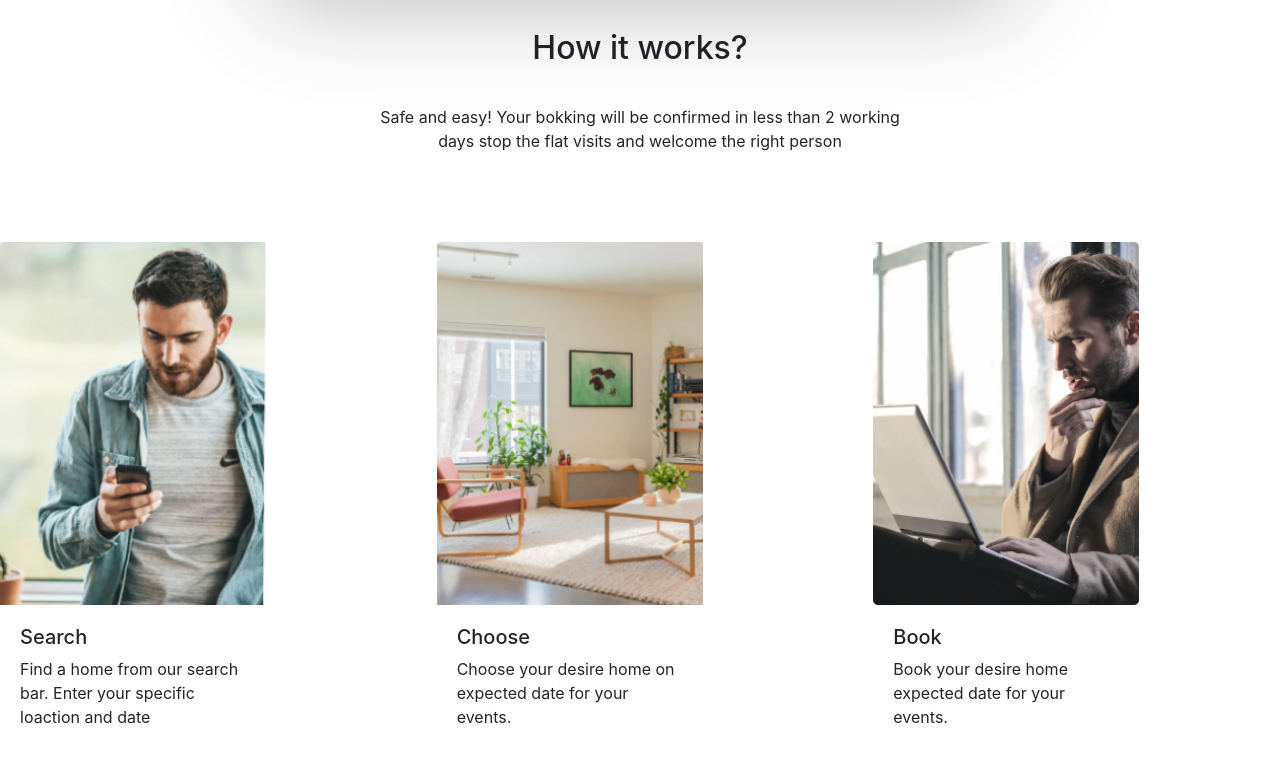
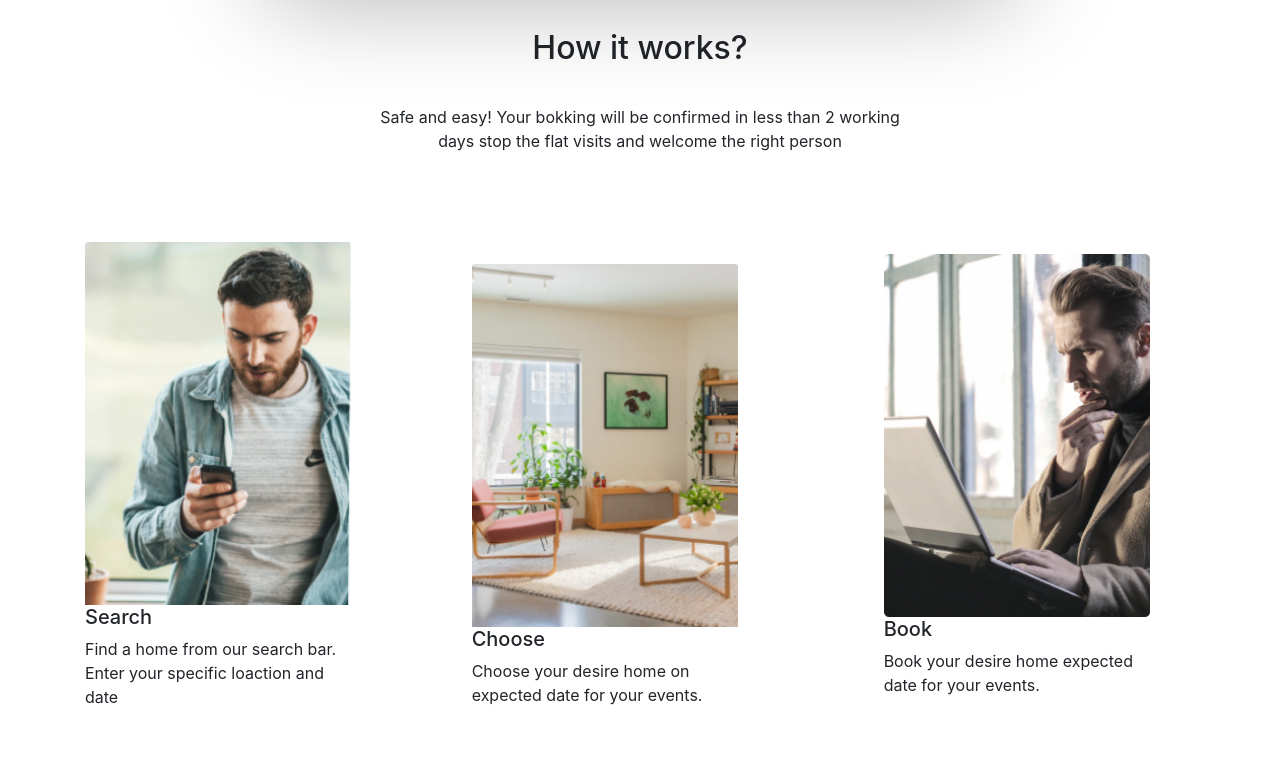
Before and after one commit to TomaszHoffman/dremo, a plain HTML site: page index.html in a window 1280 px wide. Shown: the part 1062-1827 px from the top of the page. After the commit the page ends 1787 px from the top, so only its background shows below. Drawn offline with nearby package versions, Linux system fonts and the light colour scheme; a script that the page names is missing.

Commit message:
added card section

```diff
--- a/assets/styles/styles.scss
+++ b/assets/styles/styles.scss
@@ -134,24 +134,30 @@ body {
   margin-top: 30px;
 }
 
-.process__cards {
+.process {
+  position: relative;
   margin-top: 73px;
-  display: inline-flex;
+  display: flex;
+
+  align-items: center;
+  flex-direction: row;
+}
+
+.card__single {
   justify-content: center;
+  align-items: center;
+  width: 266px;
+  margin-left: 70px;
+  margin-top: 0px;
+  border-radius: 5px;
+  text-align: right;
+}
 
+.card__single--margin-top {
+  margin-top: 10px;
+}
+
+.card__body {
+  padding: 0px;
 
 }
-
-
-
-.card__one {
-  width: 266px;
-}
-
-.card__two {
-  width: 266px;
-}
-
-.card__three  {
-  width: 266px;
-}
--- a/index.html
+++ b/index.html
@@ -87,37 +87,39 @@
       days stop the flat visits and welcome the right person
     </p>
   </section>
-
-
-  <section class="process__cards row">
-    <div class="col-sm-4">
-      <div class="card__one text-left">
-        <img src="./assets/img/Searchguy.png" class="card-img-top" class="img-fluid">
-        <div class="card-body">
+  <section class="process container-fluid">
+    <div class="row col-sm-4">
+      <div class="card__single text-left">
+        <img src="./assets/img/Searchguy.png" alt="man looking at the phone" class="card-img-top img-fluid" />
+        <div class="card__body">
           <h5>Search</h5>
-          <p>Find a home from our search bar. Enter your specific loaction and date </p>
+          <p>
+            Find a home from our search bar. Enter your specific loaction and
+            date
+          </p>
         </div>
       </div>
     </div>
-    <div class="col-sm-4">
-      <div class="card__two text-left">
-        <img src="./assets/img/choose.png" class="card-img-top" class="img-fluid">
-        <div class="card-body">
+    <div class="row col-sm-4 card__single--margin-top">
+      <div class="card__single card__single--margin-top text-left">
+        <img src="./assets/img/choose.png" alt="property" class="card-img-top img-fluid" />
+        <div class="card__body">
           <h5>Choose</h5>
-          <p>Choose your desire home on expected date for your events. </p>
+          <p>Choose your desire home on expected date for your events.</p>
         </div>
       </div>
     </div>
-    <div class="col-sm-4">
-      <div class="card__three text-left">
-        <img src="./assets/img/book.png" class="card-img-top" class="img-fluid">
-        <div class="card-body">
+    <div class="row col-sm-4 card__single">
+      <div class="card__single text-left">
+        <img src="./assets/img/book.png" alt="man with laptop" class="card-img-top img-fluid" />
+        <div class="card__body">
           <h5>Book</h5>
           <p>Book your desire home expected date for your events.</p>
         </div>
       </div>
     </div>
   </section>
+
   <script src="https://code.jquery.com/jquery-3.5.1.slim.min.js"
     integrity="sha384-DfXdz2htPH0lsSSs5nCTpuj/zy4C+OGpamoFVy38MVBnE+IbbVYUew+OrCXaRkfj" crossorigin="anonymous">
   </script>
@@ -125,4 +127,5 @@
     integrity="sha384-ho+j7jyWK8fNQe+A12Hb8AhRq26LrZ/JpcUGGOn+Y7RsweNrtN/tE3MoK7ZeZDyx" crossorigin="anonymous">
   </script>
 </body>
+
 </html>
```
Also changed, not shown: assets/styles/styles.css, 2 other files.
